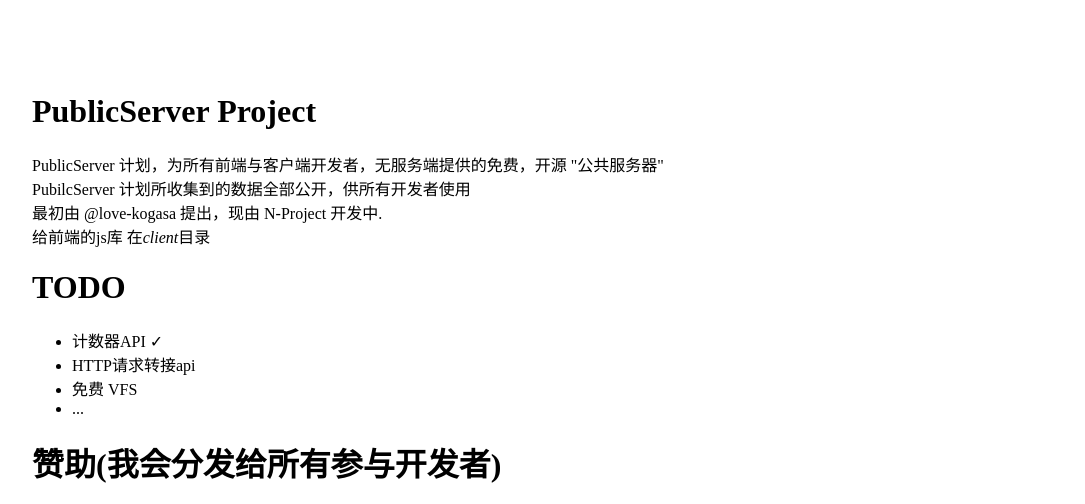
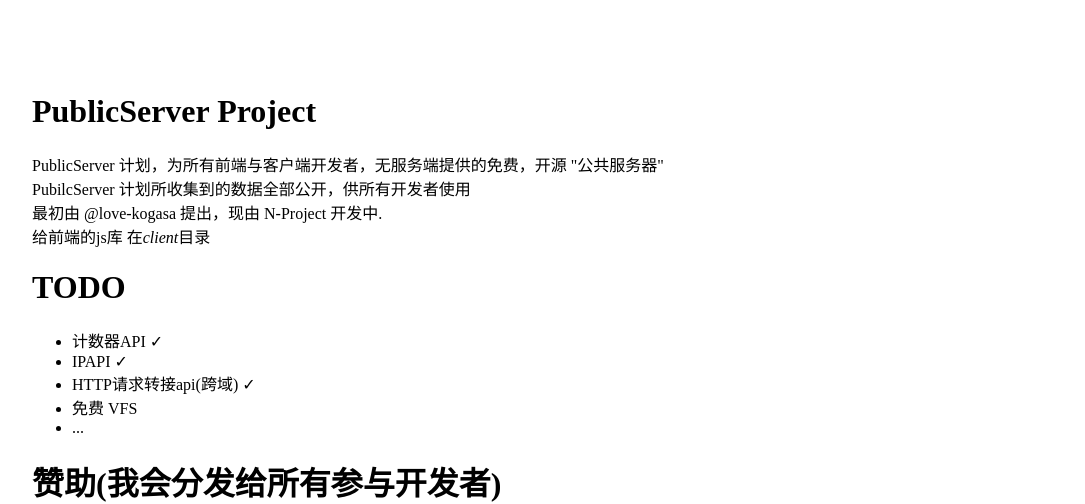
Before and after one commit to Love-Kogasa/PubilcServer, a website: page static/index.html in a window 1280 px wide. Shown: the top 504 px of the page, without its empty margins (40-1125 px from the left). Drawn offline with Linux system fonts and the light colour scheme.

Commit message:
Add files via upload

```diff
--- a/static/index.html
+++ b/static/index.html
@@ -21,7 +21,8 @@
     <h1>TODO</h1>
     <ul>
       <li>计数器API ✓</li>
-      <li>HTTP请求转接api</li>
+      <li>IPAPI ✓</li>
+      <li>HTTP请求转接api(跨域) ✓</li>
       <li>免费 VFS</li>
       <li>...</li>
     </ul>
```
